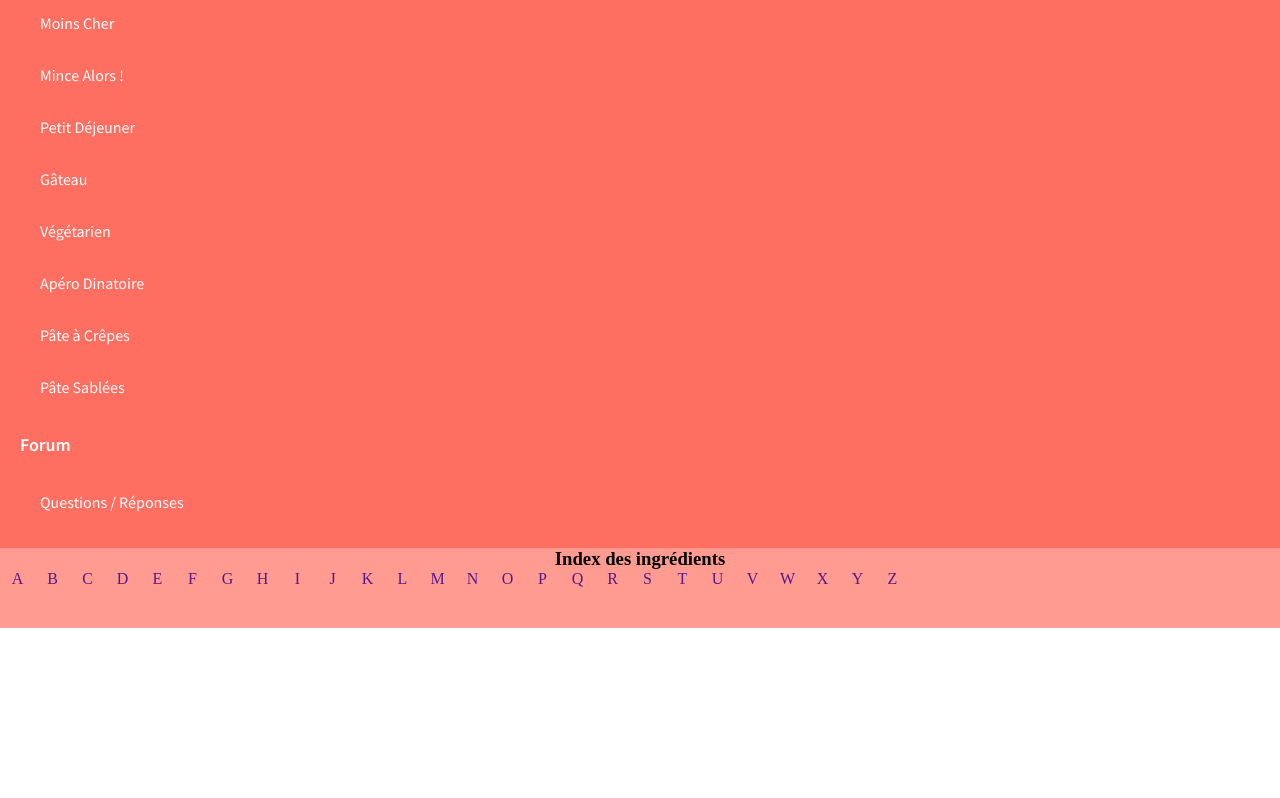
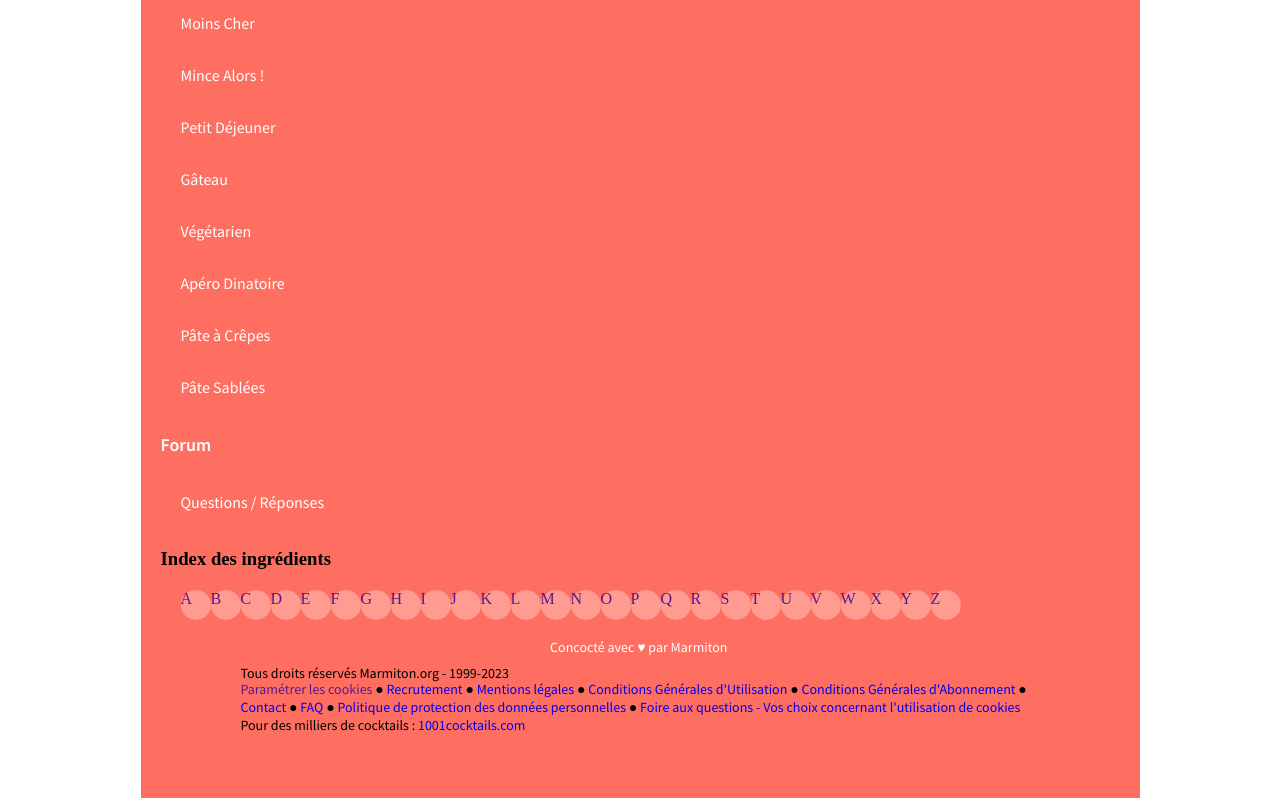
Before and after one commit to Michotruche/meningocoque, a plain HTML site: page index.html in a window 1280 px wide. Shown: the part 1903-2701 px from the top of the page. Before the commit the page ends 2531 px from the top, so only its background shows below. Drawn offline with Linux system fonts and the light colour scheme.

Commit message:
foutu footer

```diff
--- a/assets/sass/style.scss
+++ b/assets/sass/style.scss
@@ -19,13 +19,15 @@ a {
 }
 
 body {
-    width: 100%;
+    width: 999px;
     height: 100%;
     display: flex;
     flex-direction: column;
+    margin-left: auto;
+    margin-right: auto;
 }
 .test {
-    width: 100vw;
+    width: 100%;
     height: 10vh;
     background-color: black;
     display: flex;
@@ -107,19 +109,60 @@ footer {
         }
     }
     .index  {
-        background-color: #ff9b90;
         width: 100%;
-        height: 10vh;
-        text-align: center;
-        flex-direction: column;
-        ul {
-            list-style: none;
+        height: 5vh;
+        background-color: #ff6f61;
+        h3 {
+            margin-bottom: 20px;
+            margin-left: 20px;
+        }
+        .choix {
+            width: 100%;
+            height: 4vh;
             display: flex;
-            flex-wrap: wrap;
-            align-items: center;
-            a li{
-                float: left;
-                width: 35px;
+            background-color: #ff6f61;
+            ul {
+                list-style: none;
+                display: flex;
+                margin-left: 40px;
+                align-content: center;
+                justify-content: space-between;
+                a li{
+                    width: 30px;
+                    height: 30px;
+                    border: 1px  black;
+                    border-radius: 50%;
+                    background-color: #ff9b90;
+                }
+            }
+        }
+    }
+    .footercontent {
+        width: 100%;
+        height: 20vh;
+        margin-top: 50px;
+        color: white;
+        p {
+            width: 18%;
+            height: 2vh;
+            margin-left: auto;
+            margin-right: auto;
+            color: white;
+            font-size: 14px;
+            font-family: sansproregu;
+        }
+        .conditions {
+            width: 100%;
+            height: 15vh;
+            margin-top: 10px;
+            p {
+                width: 80%;
+                height: 2vh;
+                margin-left: auto;
+                margin-right: auto;
+                color: black;
+                font-size: 14px;
+                font-family: sansproregu;
             }
         }
     }
--- a/index.html
+++ b/index.html
@@ -77,6 +77,7 @@
                         <a href="https://www.marmiton.org/recettes/recette_pate-a-crepes_12372.aspx"><li>Pâte à Crêpes</li></a>
                         <a href="https://www.marmiton.org/recettes/recette_pate-sablee_14540.aspx"><li>Pâte Sablées</li></a>
                     </ul>
+
             </div>
             <div class="forum">
                 <h3>Forum</h3>
@@ -87,6 +88,7 @@
         </div>
         <div class="index">
             <h3>Index des ingrédients</h3>
+            <div class="choix">
                 <ul>
                     <a href=""><li>A</li></a>
                     <a href=""><li>B</li></a>
@@ -116,6 +118,17 @@
                     <a href=""><li>Z</li></a>
                 </ul>
             </div>
+        </div>
+        <div class="footercontent">
+            <p>Concocté avec ♥ par Marmiton</p>
+            <div class="conditions">
+                <p>Tous droits réservés Marmiton.org - 1999-2023</p>
+                <p><a href="">Paramétrer les cookies</a> ● <a href="https://marmiton.welcomekit.co">Recrutement</a> ● <a href="https://www.marmiton.org/sp/aide/mentions-legales.html">Mentions légales</a> ● <a href="https://www.marmiton.org/sp/aide/conditions-generales-utilisation.html">Conditions Générales d'Utilisation</a> ● <a href="https://www.marmiton.org/sp/legal/conditions_generales_abonnement.html">Conditions Générales d'Abonnement</a> ● <a href="https://www.marmiton.org/contact">Contact</a> ● <a href="https://www.marmiton.org/aide/faq-foire-aux-questions-s4005514.html">FAQ</a> ● <a href="https://www.marmiton.org/sp/aide/politque-de-protection-des-donnees-personnelles.html">Politique de
+                    protection des données personnelles</a> ● <a href="https://www.marmiton.org/sp/aide/faq-protection-des-donnees-personnelles.html#NotDisplayCmp">Foire aux questions - Vos choix concernant l'utilisation de cookies</a>
+                    Pour des milliers de cocktails :<a href="https://www.1001cocktails.com"> 1001cocktails.com</a></p>
+            </div>
+
+        </div>
     </footer>
 </body>
 </html>
```
Also changed, not shown: css/style.css, 1 other file. Lines whose indentation alone changed are shown as unchanged.
